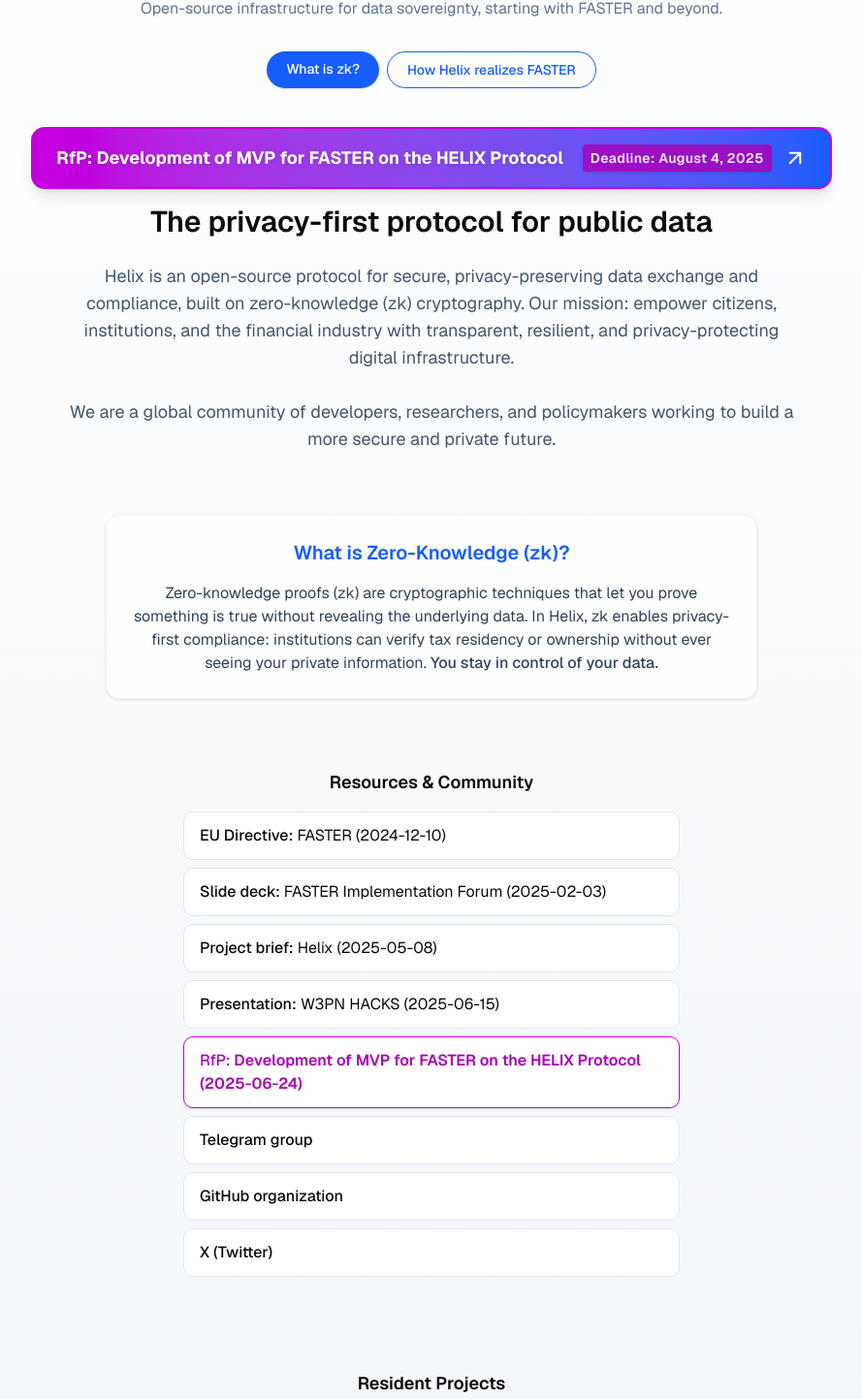
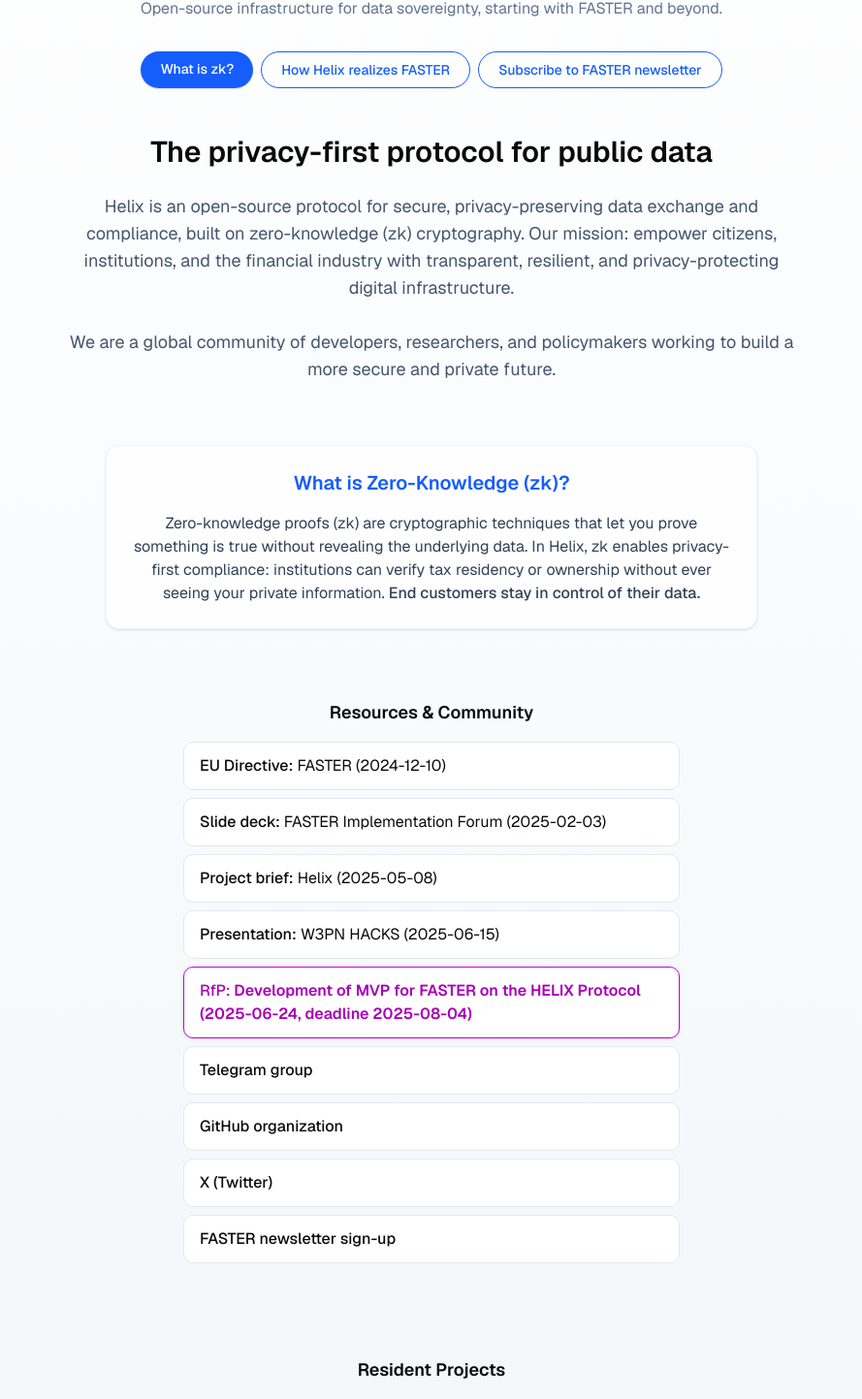
Before and after one commit to helix-protocol/helix-protocol.org, a Next.js app: page / in a window 1280 px wide. Shown: the part 251-1694 px from the top of the page at 97% size, without its empty margins (195-1084 px from the left). Built offline with nearby package versions, Linux system fonts and the light colour scheme.

Commit message:
feat: add FASTER newsletter, small updates

```diff
--- a/app/faster/page.tsx
+++ b/app/faster/page.tsx
@@ -72,6 +72,16 @@
           </p>
         </section>
       </main>
+      <div className="w-full flex justify-center mt-8 mb-4">
+        <a
+          href="https://docs.google.com/forms/d/e/1FAIpQLSdx4TBMXL7prWPCbVwvARSr2V7kMPR4JPaLKOY569v9s3a8Ew/viewform?usp=header"
+          target="_blank"
+          rel="noopener noreferrer"
+          className="inline-block rounded-full bg-blue-600 text-white text-lg font-bold px-8 py-4 shadow-lg hover:bg-blue-700 transition border-2 border-blue-700"
+        >
+          Sign up for the FASTER newsletter
+        </a>
+      </div>
       <footer className="w-full flex flex-col sm:flex-row gap-4 items-center justify-center py-8 border-t border-slate-200 dark:border-slate-800 mt-12 text-sm text-slate-500 dark:text-slate-400">
         <Link href="/" className="hover:underline">
           Helix Home
--- a/app/page.tsx
+++ b/app/page.tsx
@@ -37,40 +37,16 @@
           >
             How Helix realizes FASTER
           </Link>
+          <a
+            href="https://docs.google.com/forms/d/e/1FAIpQLSdx4TBMXL7prWPCbVwvARSr2V7kMPR4JPaLKOY569v9s3a8Ew/viewform?usp=header"
+            target="_blank"
+            rel="noopener noreferrer"
+            className="rounded-full border border-blue-600 text-blue-600 px-5 py-2 text-sm font-medium hover:bg-blue-50 dark:hover:bg-slate-800 transition"
+          >
+            Subscribe to FASTER newsletter
+          </a>
         </div>
       </header>
-
-      {/* RfP Call-to-Action */}
-      <section className="w-full flex justify-center px-4 mt-2">
-        <a
-          href="https://docs.google.com/document/d/10hy5gGfkUQp-RMlKUM7DsemtebkBaYyE07-QAOQgxWc/edit?tab=t.0"
-          target="_blank"
-          rel="noopener noreferrer"
-          className="flex flex-col sm:flex-row items-center gap-2 sm:gap-3 rounded-xl border-2 border-fuchsia-600 bg-gradient-to-r from-fuchsia-600 to-blue-600 px-6 py-4 shadow-lg hover:scale-[1.03] transition-transform focus:outline-none focus:ring-2 focus:ring-fuchsia-400"
-          style={{ zIndex: 10 }}
-        >
-          <span className="text-white text-lg font-bold drop-shadow-sm">
-            RfP: Development of MVP for FASTER on the HELIX Protocol
-          </span>
-          <span className="text-xs sm:text-sm font-semibold text-fuchsia-100 bg-fuchsia-700/80 rounded px-2 py-1 ml-0 sm:ml-2 mt-1 sm:mt-0 tracking-wide shadow">
-            Deadline: August 4, 2025
-          </span>
-          <svg
-            xmlns="http://www.w3.org/2000/svg"
-            fill="none"
-            viewBox="0 0 24 24"
-            strokeWidth={2}
-            stroke="currentColor"
-            className="w-6 h-6 text-white"
-          >
-            <path
-              strokeLinecap="round"
-              strokeLinejoin="round"
-              d="M17.25 6.75L6.75 17.25M17.25 17.25V6.75H6.75"
-            />
-          </svg>
-        </a>
-      </section>
 
       <main className="flex-1 flex flex-col items-center px-4 gap-16">
         {/* Hero Section */}
@@ -105,7 +81,7 @@
             tax residency or ownership without ever seeing your private
             information.{" "}
             <span className="font-medium">
-              You stay in control of your data.
+              End customers stay in control of their data.
             </span>
           </p>
         </section>
@@ -167,7 +143,7 @@
                 className="block w-full rounded-lg border border-fuchsia-600 px-4 py-3 bg-white dark:bg-slate-800 hover:bg-fuchsia-50 dark:hover:bg-fuchsia-950 transition font-semibold text-fuchsia-700 dark:text-fuchsia-400 shadow"
               >
                 <span className="font-medium">RfP:</span> Development of MVP for
-                FASTER on the HELIX Protocol (2025-06-24)
+                FASTER on the HELIX Protocol (2025-06-24, deadline 2025-08-04)
               </a>
             </li>
             <li>
@@ -200,6 +176,16 @@
                 <span className="font-medium">X (Twitter)</span>
               </a>
             </li>
+            <li>
+              <a
+                href="https://docs.google.com/forms/d/e/1FAIpQLSdx4TBMXL7prWPCbVwvARSr2V7kMPR4JPaLKOY569v9s3a8Ew/viewform?usp=header"
+                target="_blank"
+                rel="noopener noreferrer"
+                className="block w-full rounded-lg border border-slate-200 dark:border-slate-700 px-4 py-3 bg-white dark:bg-slate-800 hover:bg-blue-50 dark:hover:bg-slate-700 transition"
+              >
+                <span className="font-medium">FASTER newsletter sign-up</span>
+              </a>
+            </li>
           </ul>
         </section>
 
@@ -209,22 +195,22 @@
           <ul className="w-full flex flex-col gap-2">
             <li>
               <a
+                href="/faster"
+                target="_blank"
+                rel="noopener noreferrer"
+                className="block w-full rounded-lg border border-slate-200 dark:border-slate-700 px-4 py-3 bg-white dark:bg-slate-800 hover:bg-blue-50 dark:hover:bg-slate-700 transition"
+              >
+                <span className="font-medium">FASTER</span>
+              </a>
+            </li>
+            <li>
+              <a
                 href="https://tax.helix-protocol.org/"
                 target="_blank"
                 rel="noopener noreferrer"
                 className="block w-full rounded-lg border border-slate-200 dark:border-slate-700 px-4 py-3 bg-white dark:bg-slate-800 hover:bg-blue-50 dark:hover:bg-slate-700 transition"
               >
                 <span className="font-medium">Global Tax Law Project</span>
-              </a>
-            </li>
-            <li>
-              <a
-                href="https://docs.google.com/document/d/1stLNFe9nlQwXD1WWUD4EuLMPLMael7rP7VWsOzs4itQ/edit?usp=sharing"
-                target="_blank"
-                rel="noopener noreferrer"
-                className="block w-full rounded-lg border border-slate-200 dark:border-slate-700 px-4 py-3 bg-white dark:bg-slate-800 hover:bg-blue-50 dark:hover:bg-slate-700 transition"
-              >
-                <span className="font-medium">Prisma</span>
               </a>
             </li>
           </ul>
```
